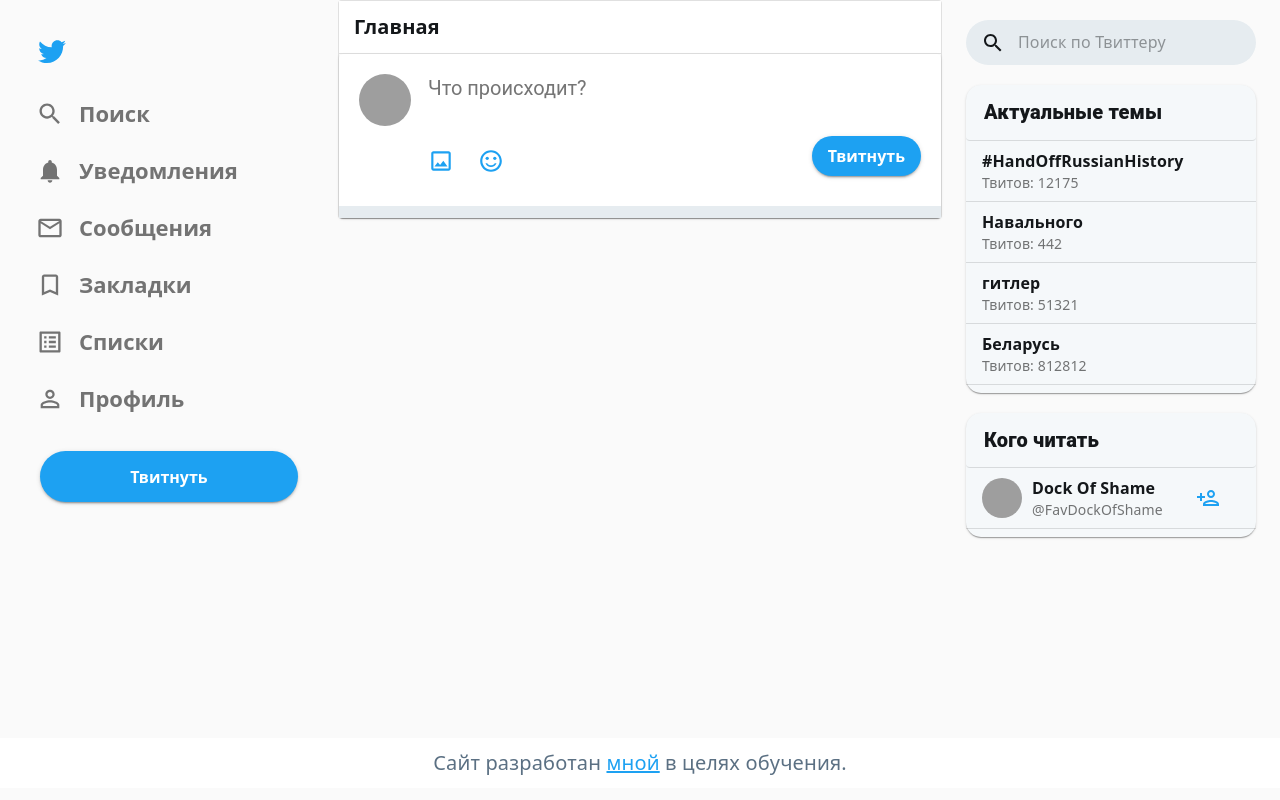
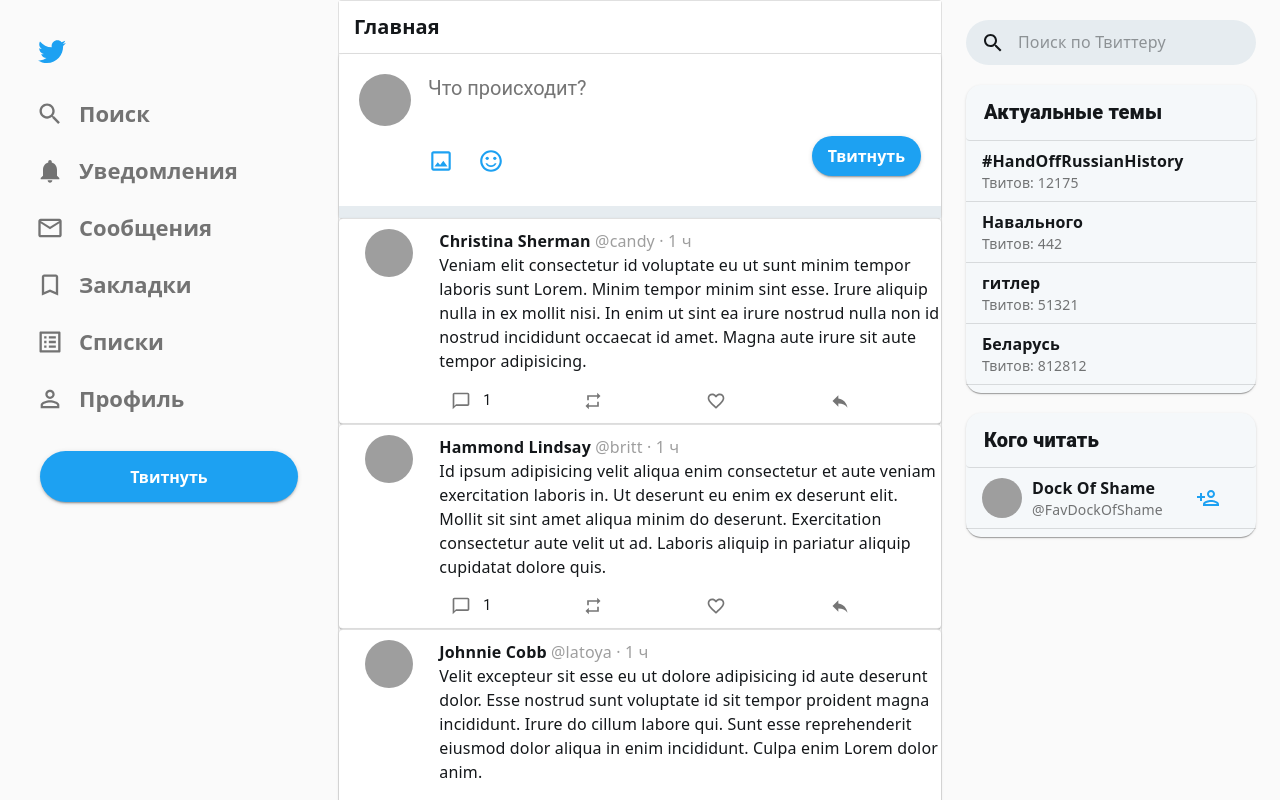
Before and after one commit to qutbiddinmaxmudov/twtr, a React (Create React App) app in the folder frontend/: page / in a window 1280 px wide. Shown: the top 800 px of the page. Built offline with nearby package versions, Linux system fonts and the light colour scheme; data requests are answered from the project's data file; grey boxes are pictures that could not be loaded.

Commit message:
part-4 53

```diff
--- a/frontend/src/components/Tweet.tsx
+++ b/frontend/src/components/Tweet.tsx
@@ -1,23 +1,25 @@
-import Avatar from "@material-ui/core/Avatar";
-import Grid from "@material-ui/core/Grid";
-import Paper from "@material-ui/core/Paper";
-import IconButton from "@material-ui/core/IconButton";
-import Typography from "@material-ui/core/Typography";
-import grey from "@material-ui/core/colors/grey";
-import { makeStyles } from "@material-ui/core/styles";
-import CommentIcon from "@material-ui/icons/ChatBubbleOutlineOutlined";
-import RepostIcon from "@material-ui/icons/RepeatOutlined";
-import LikeIcon from "@material-ui/icons/FavoriteBorderOutlined";
-import ShareIcon from "@material-ui/icons/ReplyOutlined";
-import React from "react";
+import React from 'react'
+import Avatar from '@material-ui/core/Avatar'
+import Grid from '@material-ui/core/Grid'
+import Paper from '@material-ui/core/Paper'
+import IconButton from '@material-ui/core/IconButton'
+import Typography from '@material-ui/core/Typography'
+import grey from '@material-ui/core/colors/grey'
+import { makeStyles } from '@material-ui/core/styles'
+import CommentIcon from '@material-ui/icons/ChatBubbleOutlineOutlined'
+import RepostIcon from '@material-ui/icons/RepeatOutlined'
+import LikeIcon from '@material-ui/icons/FavoriteBorderOutlined'
+import ShareIcon from '@material-ui/icons/ReplyOutlined'
+import { Link } from 'react-router-dom'
 
 interface TweetProps {
-  text: string;
+  id: string
+  text: string
   user: {
-    fullname: string;
-    username: string;
-    avatarUrl: string;
-  };
+    fullname: string
+    username: string
+    avatarUrl: string
+  }
 }
 
 const styles = makeStyles((theme) => ({
@@ -25,20 +27,24 @@
     width: theme.spacing(6),
     height: theme.spacing(6),
   },
-  Tweet: {
+  tweet: {
     paddingTop: 10,
-    borderTop: "0.5px rgba(0,0,0,0.12) solid",
-    borderBottom: "0.5px rgba(0,0,0,0.12) solid",
+    borderTop: '0.5px rgba(0,0,0,0.12) solid',
+    borderBottom: '0.5px rgba(0,0,0,0.12) solid',
+  },
+  tweetWrapper: {
+    textDecoration: 'none',
+    color: 'inherit',
   },
   tweetLeftSide: {
-    display: "flex",
-    justifyContent: "center",
+    display: 'flex',
+    justifyContent: 'center',
   },
   tweetUserName: {
     color: grey[500],
   },
   tweetFooter: {
-    display: "flex",
+    display: 'flex',
   },
   tweetIcon: {
     fontSize: 20,
@@ -46,19 +52,16 @@
   tweetIconWrapper: {
     flexGrow: 0.25,
   },
-}));
+}))
 
-export const Tweet = ({ text, user }: TweetProps) => {
-  const classes = styles();
+export const Tweet = ({ text, user, id }: TweetProps) => {
+  const classes = styles()
   return (
-    <Paper className={classes.Tweet}>
+    <Paper className={classes.tweet}>
+      <Link to={`/home/tweet/${id}`} className={classes.tweetWrapper}>
         <Grid container spacing={0}>
           <Grid item xs={2} className={classes.tweetLeftSide}>
-          <Avatar
-            className={classes.avatar}
-            alt={`Аватарка пользователя ${user.fullname}`}
-            src={user.avatarUrl}
-          />
+            <Avatar className={classes.avatar} alt={`Аватарка пользователя ${user.fullname}`} src={user.avatarUrl} />
           </Grid>
           <Grid item xs={10}>
             <Typography>
@@ -96,6 +99,7 @@
             </div>
           </Grid>
         </Grid>
+      </Link>
     </Paper>
-  );
-};
+  )
+}
--- a/frontend/src/pages/Home/index.tsx
+++ b/frontend/src/pages/Home/index.tsx
@@ -58,9 +58,9 @@
                     </div>
                     <div className={classes.addFormBottomLine} />
                   </Paper>
-                  <Route path="/home" exact>
+                  <Route path={['/home', '/']} exact>
                     {isTweetsLoaded ? (
-                      tweets.map((tweet) => <Tweet text={tweet.text} user={tweet.user} key={tweet.id} />)
+                      tweets.map((tweet) => <Tweet id={tweet.id} text={tweet.text} user={tweet.user} key={tweet.id} />)
                     ) : (
                       <TweetSkeleton />
                     )}
```
Lines whose indentation alone changed are shown as unchanged.
